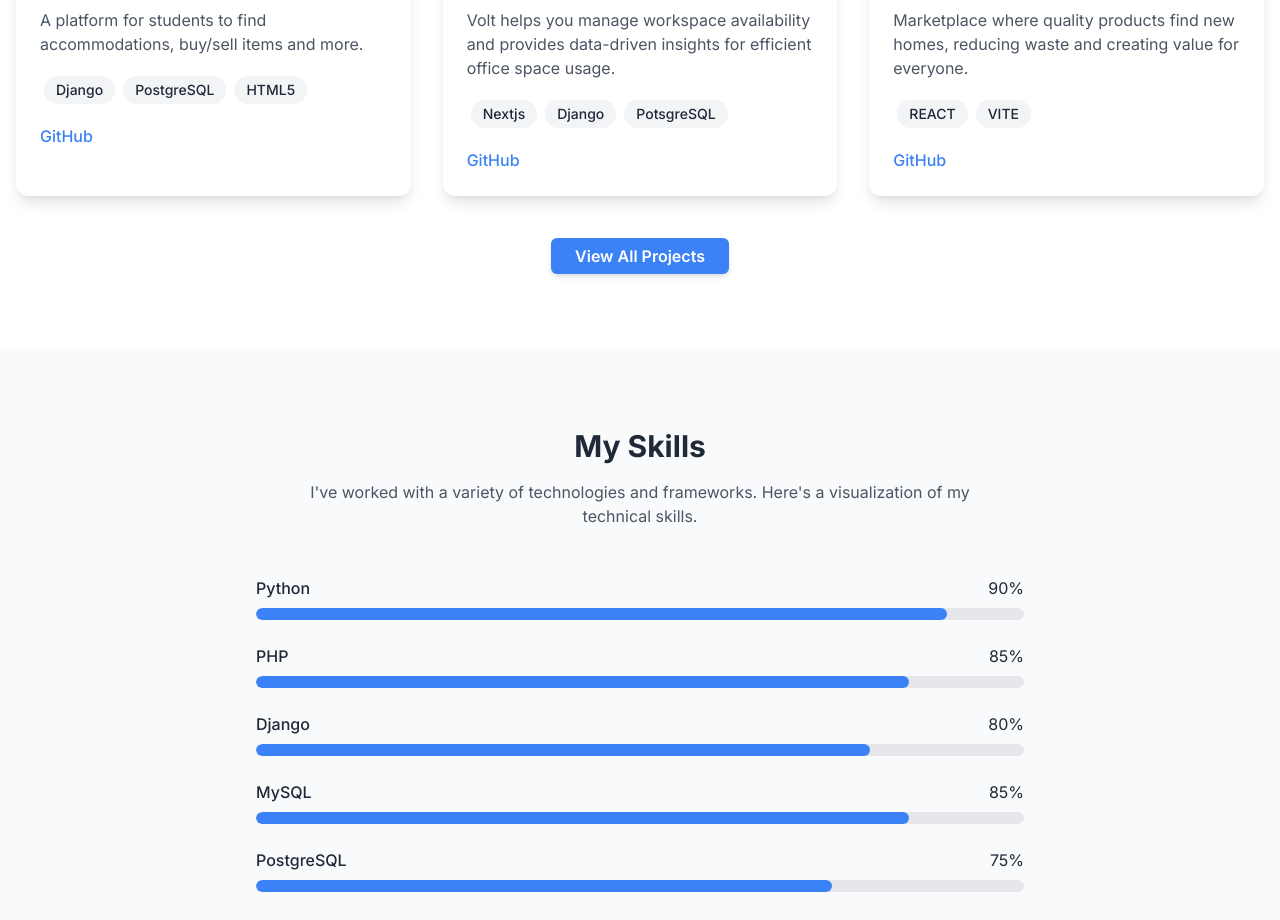
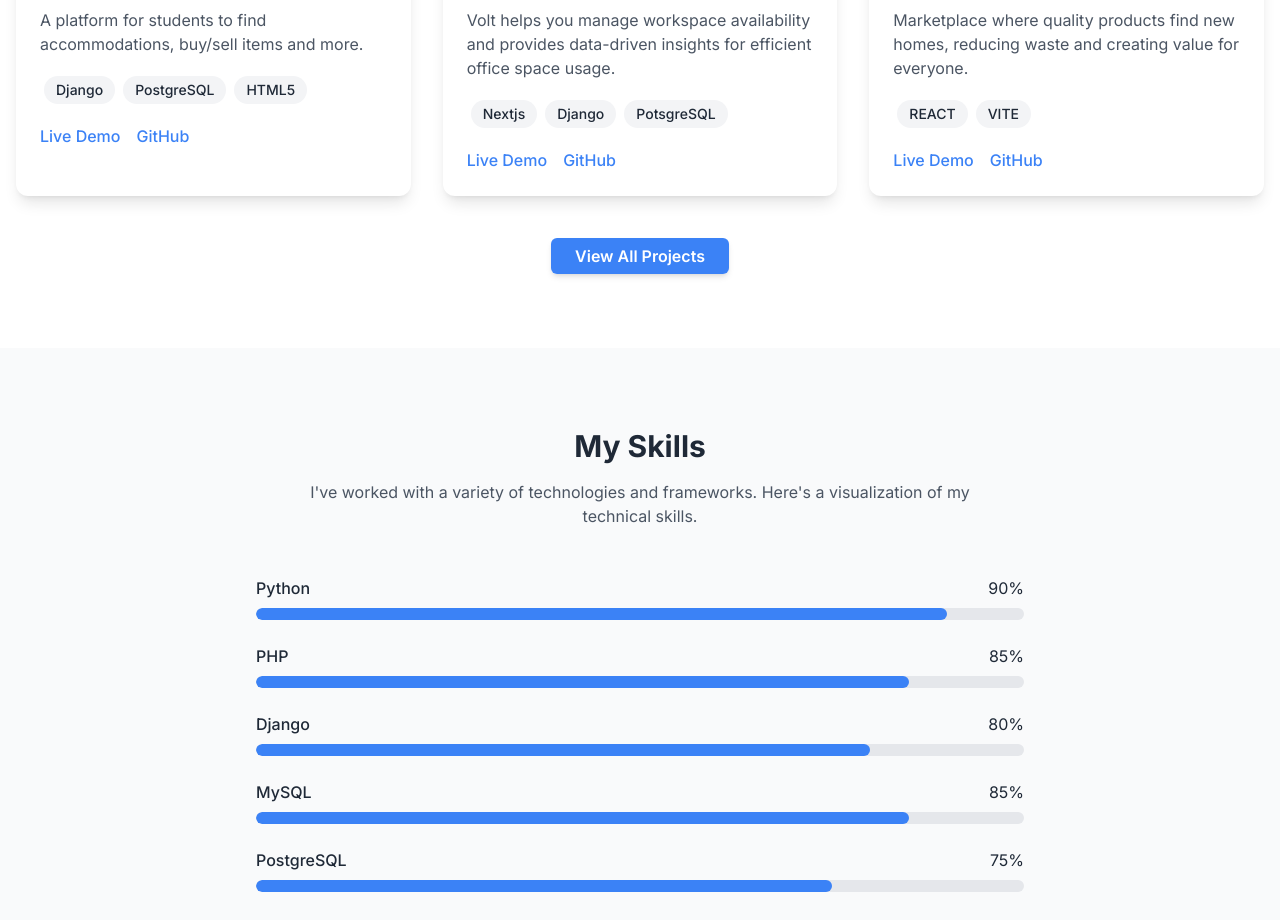
Before and after one commit to codeAKstan/cdk, a Next.js app: page / in a window 1280 px wide. Shown: the part 2048-2968 px from the top of the page. Built offline with nearby package versions, Linux system fonts and the light colour scheme.

Commit message:
fix(ProjectsShowcase): add demo URL and enable demo link for Volt project
Enable the previously commented demo link and add the missing demo URL for the Volt project to allow users to access the live demo

```diff
--- a/components/ProjectsShowcase.js
+++ b/components/ProjectsShowcase.js
@@ -26,7 +26,7 @@ export default function ProjectsShowcase() {
       description: "Volt helps you manage workspace availability and provides data-driven insights for efficient office space usage.",
       image: "/volt.png?height=300&width=500",
       tags: ["Nextjs", "Django", "PotsgreSQL", ],
-      demoUrl: "",
+      demoUrl: "https://volt-coral.vercel.app/",
       githubUrl: "https://github.com/codeAKstan/Volt",
     },
     {
@@ -101,14 +101,14 @@ export default function ProjectsShowcase() {
                 ))}
               </div>
               <div className="flex space-x-4">
-                {/* <a
+                { <a
                   href={project.demoUrl}
                   target="_blank"
                   rel="noopener noreferrer"
                   className="text-blue-500 hover:text-blue-700 font-medium"
                 >
                   Live Demo
-                </a> */}
+                </a> }
                 <a
                   href={project.githubUrl}
                   target="_blank"
```
